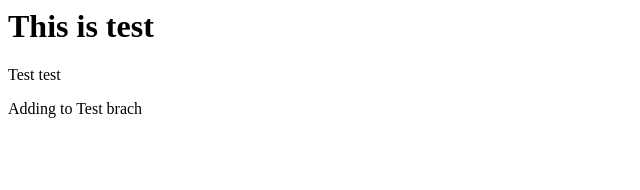
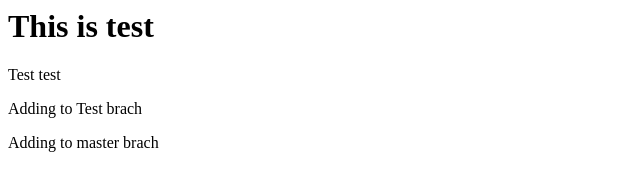
Before and after one commit to mohanraz81/mytestproject, a plain HTML site: page index.html in a window 1280 px wide. Shown: the whole page, without its empty margins (0-640 px from the left). Drawn offline with Linux system fonts and the light colour scheme.

Commit message:
master branch

```diff
--- a/index.html
+++ b/index.html
@@ -1,3 +1,4 @@
 <h1> This is test</h1>
 <p>Test test</p>
 <p>Adding to Test brach</p>
+<p> Adding to master brach </p>
```
